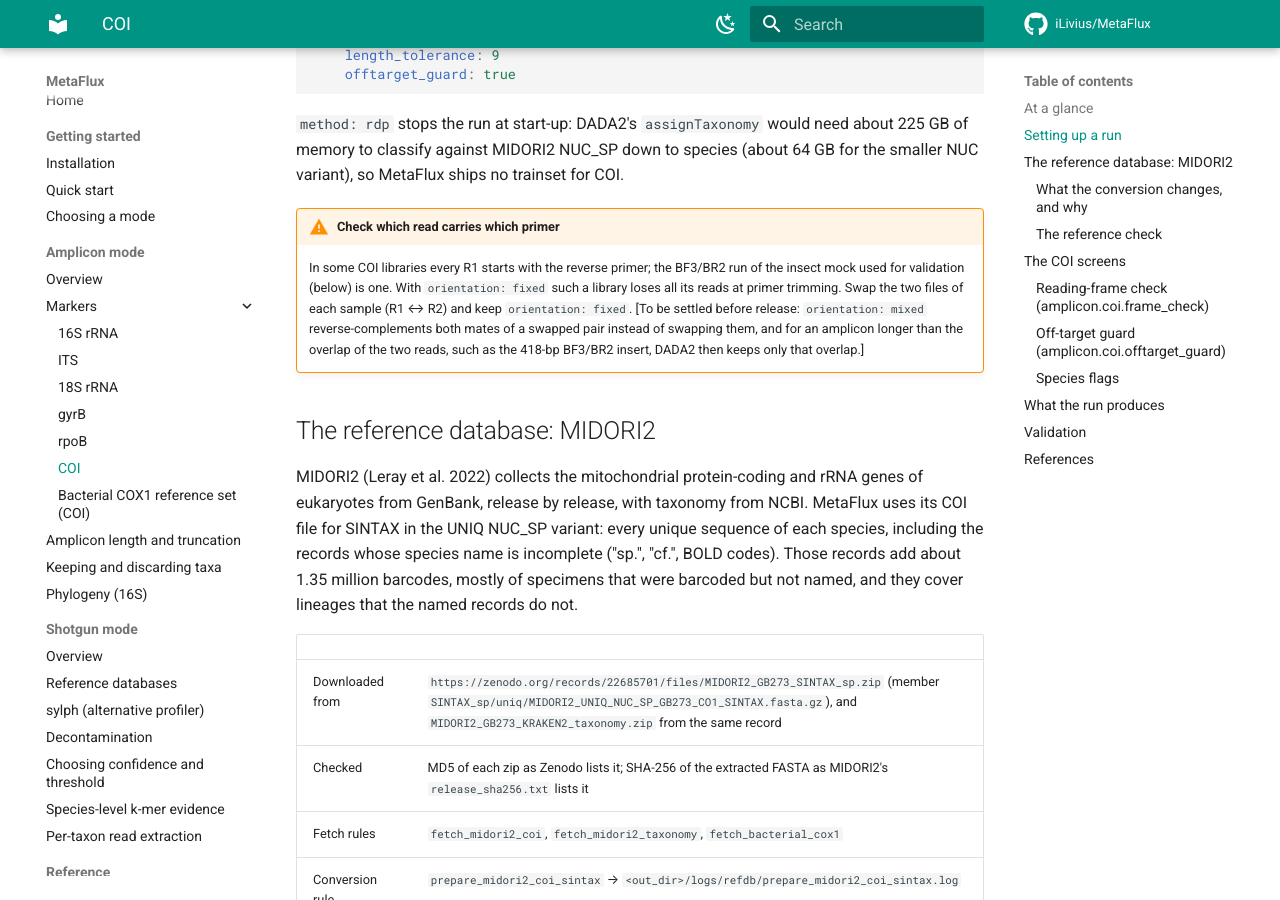
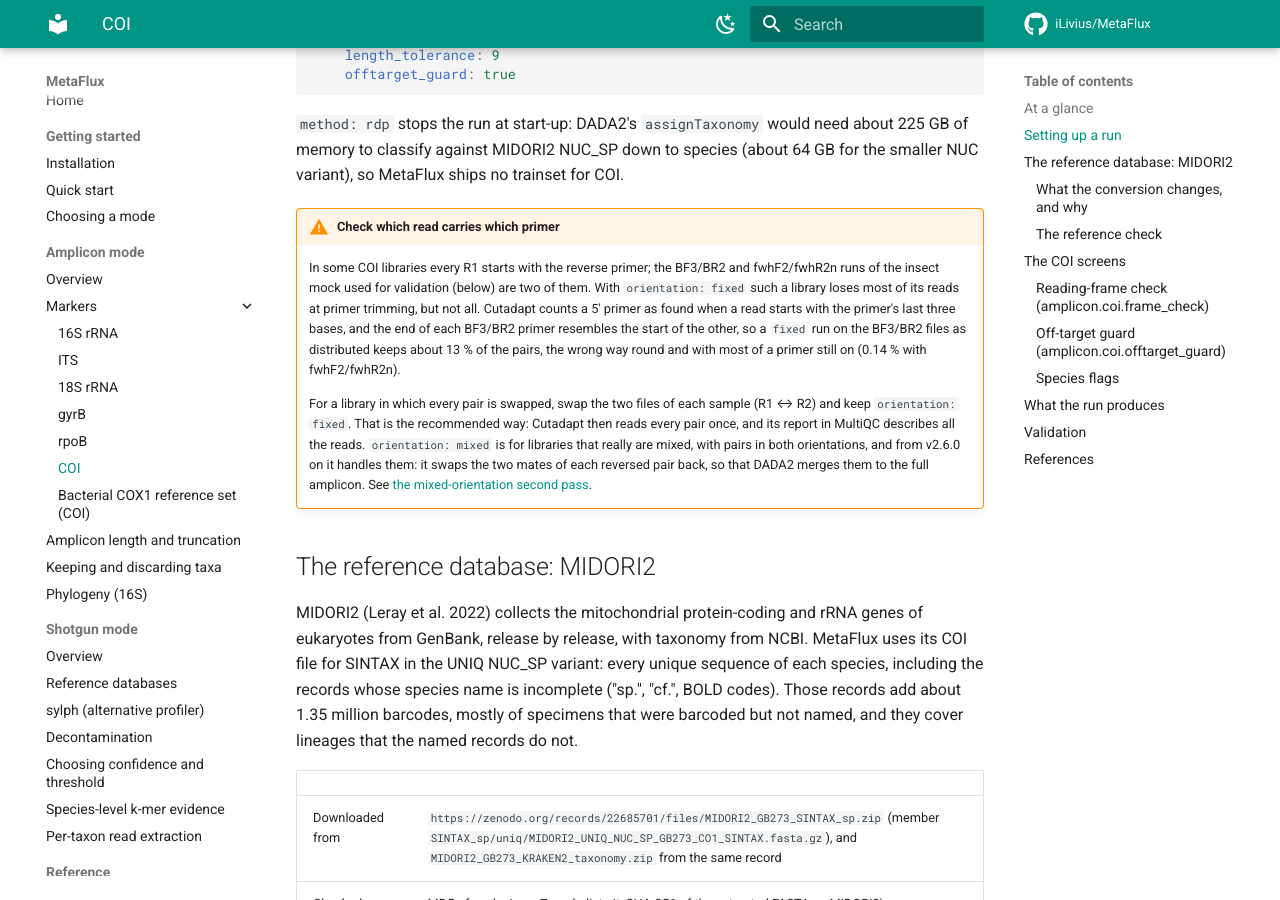
Before and after one commit to iLivius/MetaFlux, an MkDocs documentation site: the page built from docs/amplicon/markers/coi.md, in a window 1280 px wide and 900 px high, scrolled down 1827 px. Built offline with MkDocs 1.6.1 and Material for MkDocs 9.7.7, drawn with Linux system fonts in a browser that asks for light colours; comment, search, counter and statistics services are not loaded; some of the changed text lies outside the part shown.

Commit message:
COI docs: the orientation warning and the validation runs, after the fixes
The warning box of the COI page no longer says that orientation: fixed
loses every read of a library whose R1 carries the reverse primer, and
its bracketed note on orientation: mixed, left to be settled before the
release, is resolved. A fixed run on the BF3/BR2 files as distributed
keeps about 13 % of the pairs (121,822 of 918,986 in SRR8082166), the
wrong way round and with most of a primer still on: Cutadapt counts a 5'
primer as found when a read starts with its last three bases, and the
end of each BF3/BR2 primer resembles the start of the other. With
fwhF2/fwhR2n it is 0.14 % (1,878 of 1,384,303). For a library in which
every pair is swapped, the box recommends swapping the two files and
keeping fixed (Cutadapt then reads every pair once, and its MultiQC
report covers all the reads); mixed is for libraries that really are
mixed, and from v2.6.0 on it swaps the mates of a reversed pair back so
that DADA2 merges them to the full amplicon. The check table of the
test-datasets page said "loses all its reads" too and now says the same
as the box.

The validation runs are no longer described as split into two
pseudo-samples because MetaFlux stopped on a single sample: they are
made with each library as one sample, BF3/BR2 and fwhF2/fwhR2n with
their two files swapped and fixed, Leray-XT with fixed as distributed.
Their numbers come from the release's validation runs. Until those are
made, the values of the earlier runs stay on the page under a marked
placeholder ("To be settled before release, from validation V5"): the
frame-check example and the validation table with its four points on
the COI page, and the COI paragraph of the test-datasets page.

What runs again: nothing; only documentation changes.

```diff
--- a/docs/amplicon/markers/coi.md
+++ b/docs/amplicon/markers/coi.md
@@ -66,13 +66,22 @@
 
 !!! warning "Check which read carries which primer"
 
-    In some COI libraries every R1 starts with the reverse primer; the BF3/BR2 run of the
-    insect mock used for validation (below) is one. With `orientation: fixed` such a
-    library loses all its reads at primer trimming. Swap the two files of each sample
-    (R1 ↔ R2) and keep `orientation: fixed`. [To be settled before release:
-    `orientation: mixed` reverse-complements both mates of a swapped pair instead of
-    swapping them, and for an amplicon longer than the overlap of the two reads, such as
-    the 418-bp BF3/BR2 insert, DADA2 then keeps only that overlap.]
+    In some COI libraries every R1 starts with the reverse primer; the BF3/BR2 and
+    fwhF2/fwhR2n runs of the insect mock used for validation (below) are two of them.
+    With `orientation: fixed` such a library loses most of its reads at primer trimming,
+    but not all. Cutadapt counts a 5′ primer as found when a read starts with the
+    primer's last three bases, and the end of each BF3/BR2 primer resembles the start of
+    the other, so a `fixed` run on the BF3/BR2 files as distributed keeps about 13 % of
+    the pairs, the wrong way round and with most of a primer still on (0.14 % with
+    fwhF2/fwhR2n).
+
+    For a library in which every pair is swapped, swap the two files of each sample
+    (R1 ↔ R2) and keep `orientation: fixed`. That is the recommended way: Cutadapt then
+    reads every pair once, and its report in MultiQC describes all the reads.
+    `orientation: mixed` is for libraries that really are mixed, with pairs in both
+    orientations, and from v2.6.0 on it handles them: it swaps the two mates of each
+    reversed pair back, so that DADA2 merges them to the full amplicon. See
+    [the mixed-orientation second pass](../overview.md#the-mixed-orientation-second-pass).
 
 ## The reference database: MIDORI2
 
@@ -170,7 +179,9 @@
 template, and the ASV starts one base early or late: it is one base longer or shorter, and
 open in the neighbouring frame. On the Leray-XT run of the insect mock (below), whose
 primers carry inosines, this happened to 9 % of the reads, among them the only ASVs of 26
-specimens.
+specimens. [To be settled before release, from validation V5: these two numbers, from
+the Leray-XT run as one sample; the ones shown come from the earlier run with two
+pseudo-samples.]
 The frame an offset of *d* bases gives is the run's frame plus *d*, so an ASV one base
 short is tested in the frame before the run's. A frameshift inside an ASV, as in a
 pseudogene or an indel artefact, leaves stop codons in both frames, one on each side of the
@@ -264,11 +275,15 @@
 
 The three primer-pair runs of the insect mock of Elbrecht et al. (2019) (bulk abdomens of
 374 arthropod BINs; SRR8082166 BF3/BR2, SRR8082178 Leray-XT, SRR8082148 fwhF2/fwhR2n) were
-run with the defaults above and `keep: [k__Metazoa]`, and their ASVs were compared with the
-374 specimen barcodes. Each library was split into two pseudo-samples of alternate read
-pairs, because MetaFlux stops on a run with a single sample (`dada_seqtab`); in the BF3/BR2
-and fwhF2/fwhR2n libraries every R1 carries the reverse primer, so their R1 and R2 files
-were swapped (see the warning above).
+each run as one sample, with the defaults above and `keep: [k__Metazoa]`, and their ASVs
+were compared with the 374 specimen barcodes. In the BF3/BR2 and fwhF2/fwhR2n libraries
+every R1 carries the reverse primer, so their two files were swapped and the runs kept
+`orientation: fixed`, as the warning above recommends; the Leray-XT library, whose R1
+carries the forward primer, ran with `fixed` as distributed.
+
+[To be settled before release, from validation V5: the table and the four points below,
+measured again on the runs just described. The values now shown come from the earlier
+runs, in which each library was split into two pseudo-samples of alternate read pairs.]
 
 | | BF3/BR2 | Leray-XT | fwhF2/fwhR2n |
 |---|---|---|---|
```
Also changed, not shown: docs/about/test-datasets.md (+13 -10 lines).
